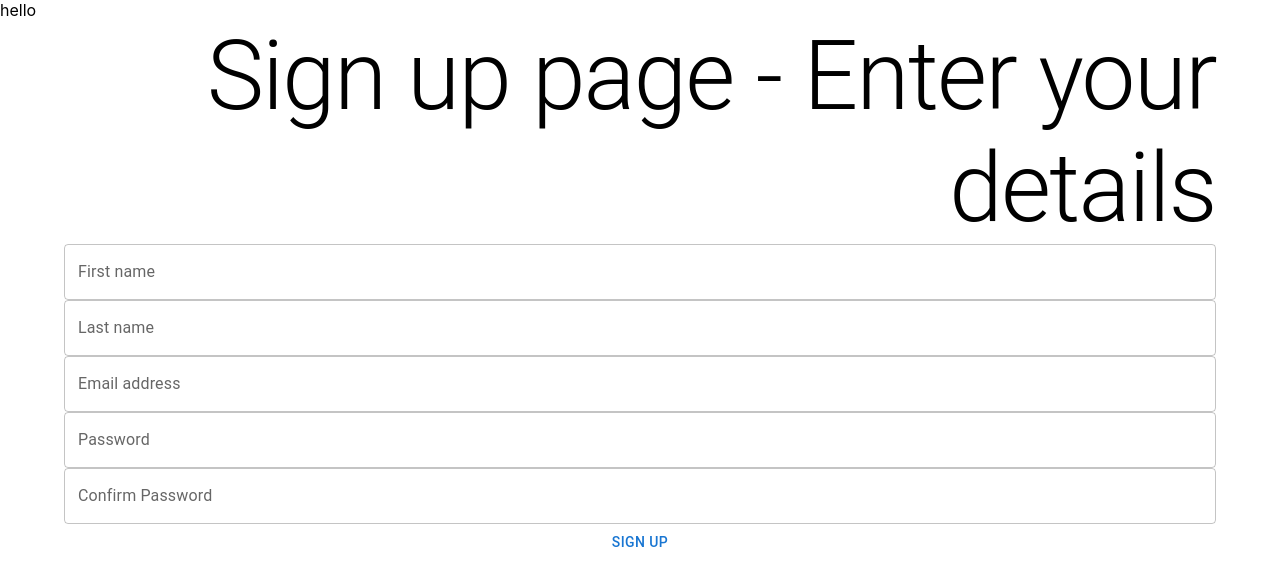
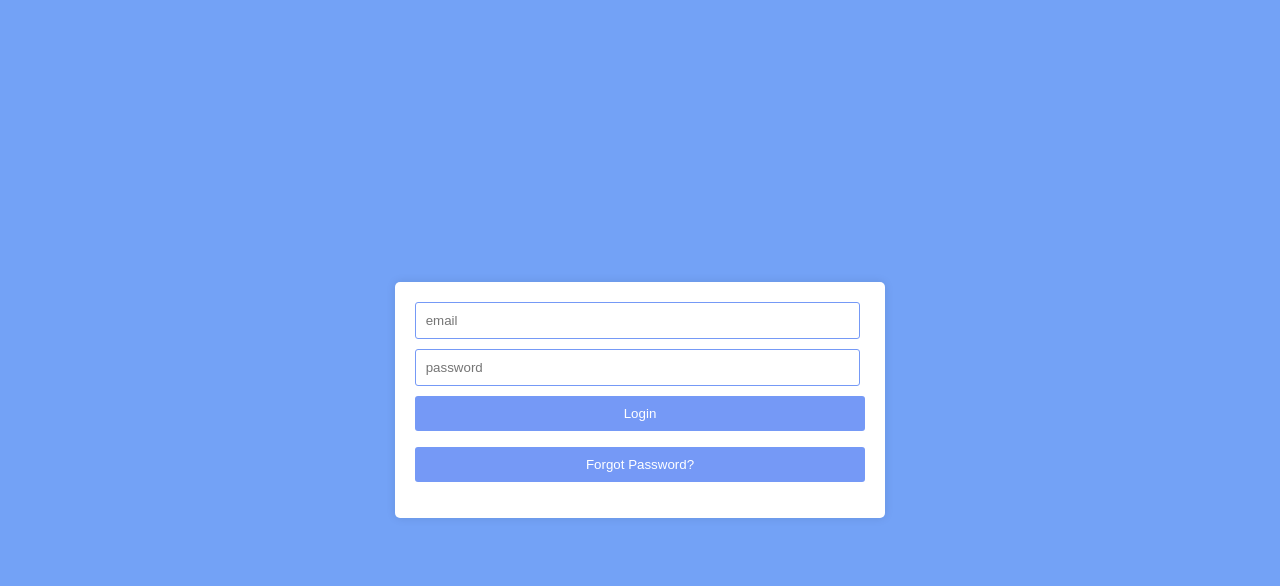
Before and after one commit to YahiaElFetouh/Project-Management-Application, a React (Create React App) app in the folder trello-frontend/: page /SignUp in a window 1280 px wide. Shown: the top 586 px of the page. Built offline with nearby package versions, Linux system fonts and the light colour scheme.

Commit message:
Changes made for the forgot password frontend

```diff
--- a/trello-frontend/package.json
+++ b/trello-frontend/package.json
@@ -12,11 +12,12 @@
     "@testing-library/jest-dom": "^5.16.5",
     "@testing-library/react": "^13.4.0",
     "@testing-library/user-event": "^13.5.0",
+    "axios": "^1.4.0",
     "formik": "^2.4.2",
     "react": "^18.2.0",
     "react-dom": "^18.2.0",
     "react-redux": "^8.1.1",
-    "react-router-dom": "^6.14.0",
+    "react-router-dom": "^6.14.1",
     "react-scripts": "5.0.1",
     "redux-logger": "^3.0.6",
     "web-vitals": "^2.1.4",
--- a/trello-frontend/src/App.js
+++ b/trello-frontend/src/App.js
@@ -1,25 +1,13 @@
-
-import './App.css';
-import{ store } from "./store"
-import {BrowserRouter} from "react-router-dom";
-import Router from "./routes";
-import { Provider } from 'react-redux';
-
-function App() {
-  return (
-    <>
-    <Provider store={store}>
-      <BrowserRouter>
-      <Router />
-
-      </BrowserRouter>
-    </Provider>
+import React from 'react';
+import LoginForm from './LoginForm';
 
 
-    </>
-
-
+const App = () => {
+  return (
+    <div>
+      <LoginForm />
+    </div>
   );
-}
+};
 
 export default App;
--- /dev/null
+++ b/trello-frontend/src/ForgotPassword.js
@@ -0,0 +1,47 @@
+import React, { useState } from 'react';
+
+function ForgotPassword({ handleLogin }) {
+  const [email, setEmail] = useState('');
+  const [securityAnswer, setSecurityAnswer] = useState('');
+  const [newPassword, setNewPassword] = useState('');
+
+  const handleSecurityAnswerChange = (e) => {
+    setSecurityAnswer(e.target.value);
+  };
+
+  const handleNewPasswordChange = (e) => {
+    setNewPassword(e.target.value);
+  };
+
+  const handleSubmit = (e) => {
+    e.preventDefault();
+    // TODO: Add logic to verify security answer and change password
+    console.log('Forgot password submitted:', email, securityAnswer, newPassword);
+    // Clear the form fields
+    setEmail('');
+    setSecurityAnswer('');
+    setNewPassword('');
+
+    // Call the handleLogin function to switch back to the Login form
+    handleLogin();
+  };
+
+  return (
+    <div>
+      <h2>Forgot Password</h2>
+      <form onSubmit={handleSubmit}>
+        <label>
+          Security Answer:
+          <input type="text" value={securityAnswer} onChange={handleSecurityAnswerChange} />
+        </label>
+        <label>
+          New Password:
+          <input type="password" value={newPassword} onChange={handleNewPasswordChange} />
+        </label>
+        <button type="submit">Submit</button>
+      </form>
+    </div>
+  );
+}
+
+export default ForgotPassword;
--- a/trello-frontend/src/LoginForm.js
+++ b/trello-frontend/src/LoginForm.js
@@ -2,9 +2,23 @@ import React, { useState } from 'react';
 import axios from 'axios';
 import qs from 'qs';
 import './LoginForm.css'
+import ForgotPassword from './ForgotPassword';
 const LoginForm = () => {
   const [username, setUsername] = useState('');
   const [password, setPassword] = useState('');
+  const [showForgotPassword, setShowForgotPassword] = useState(false);
+
+  const handleForgotPasswordClick = () => {
+    setShowForgotPassword(true);
+  };
+
+  const handleLogin = () => {
+    setShowForgotPassword(false);
+  };
+
+  if (showForgotPassword) {
+    return <ForgotPassword handleLogin={handleLogin} />;
+  }
 
   const handleUsernameChange = (e) => {
     setUsername(e.target.value);
@@ -65,6 +79,9 @@ const LoginForm = () => {
         />
 
          <button type="submit">Login</button>
+         <p>
+            <button onClick={handleForgotPasswordClick}>Forgot Password?</button>
+        </p>
       </div>
        </div>
 
--- a/trello-frontend/src/Pages/Boards.js
+++ /dev/null
@@ -1,33 +0,0 @@
-import * as Yup from "yup";
-
-import { Form, FormikProvider, useFormik } from "formik";
-import { LoadingButton } from "@mui/lab";
-import {
-  Container,Stack,TextField,Box,Typography} from "@mui/material";
-  import React, { useState } from 'react';
-
-
-
-export default function Boards() {
-
-
-
-    const [cards, setCards] = useState([]);
-
-    const addCard = () => {
-      const createNewCards = [...cards, <div key={cards.length} >New Card</div>];
-      setCards(createNewCards);
-    };
-
-
-  return (
-    <div>
-      <button class ="div-wrapper" onClick={addCard}>Create a new card</button>
-
-      {/* I have used the following resources to learn about map():
-      1) https://stackoverflow.com/questions/69065759/create-div-using-button-react
-      2) https://www.w3schools.com/js/js_maps.asp */}
-      {cards.map((cards) => cards)}
-    </div>
-  );
-}
--- a/trello-frontend/src/Pages/SignUp.js
+++ /dev/null
@@ -1,138 +0,0 @@
-import * as Yup from "yup";
-import { useState } from "react";
-import { Form, FormikProvider, useFormik } from "formik";
-import { LoadingButton } from "@mui/lab";
-import {
-  Container,Stack,TextField,Box,Typography} from "@mui/material";
-
-
-// import VisibilityIcon from "@mui/icons-material/Visibility";
-// import VisibilityOffIcon from '@mui/icons-material/VisibilityOff';
-
-export default function SignUp() {
-  const [passShow, setPass] = useState(false);
-
-  const Register = Yup.object().shape({
-    fName: Yup.string()
-       // in case first name is not entered
-      .required("Enter first name"),
-      lName: Yup.string()
-      // in case last name is not entered
-      .required("Enter last name"),
-    email: Yup.string()
-      .email("not valid!")
-      .required("Email is required!"),
-    password: Yup.string().required("Password is required!"),
-    confirmation: Yup.string().oneOf(
-      [Yup.ref("password"), null],
-      "Passwords are not matching!!"
-    ),
-  });
-
-
-
-  const formik = useFormik({
-    initialValues: {
-      fName: '',
-      lName: '',
-      email: '',
-      password: '',
-      confirmation: '',
-    },
-    validationSchema: Register,
-
-    onSubmit: async (values) => {
-      // const { email, password, firstName, lastName } = values;
-      console.log(values);
-
-
-
-
-
-    },
-  });
-
-
-
-
-  const { errors, touched, isSubmitting, handleSubmit, getFieldProps } = formik;
-
-  return (
-    <Container >
-      <Box >
-        <Stack >
-          <Box>
-            <Typography
-              variant="h1"
-              sx={{
-                textAlign: "right",
-              }}
-            >
-              Sign up page - Enter your details
-            </Typography>
-          </Box>
-
-          <FormikProvider value={formik}>
-            <Form onSubmit={handleSubmit}>
-
-              <Stack >
-                <TextField
-                  fullWidth
-                  label="First name"
-                  {...getFieldProps("fName")}
-                  error={Boolean(touched.fName && errors.fName)}
-                  helperText={touched.fName && errors.fName}
-                />
-
-                <TextField
-                  fullWidth
-                  label="Last name"
-                  {...getFieldProps("lName")}
-                  error={Boolean(touched.lName && errors.lName)}
-                  helperText={touched.lName && errors.lName}
-                />
-
-                <TextField
-                  fullWidth
-                  autoComplete="username"
-                  type="email"
-                  label="Email address"
-                  {...getFieldProps("email")}
-                  error={Boolean(touched.email && errors.email)}
-                  helperText={touched.email && errors.email}
-                />
-
-                <TextField
-                  fullWidth
-                  type="password"
-                  label="Password"
-                  {...getFieldProps("password")}
-                  error={Boolean(touched.password && errors.password)}
-                  helperText={touched.password && errors.password}
-                />
-
-                <TextField
-                  fullWidth
-                  type={passShow ? "text" : "password"}
-                  label="Confirm Password"
-                  {...getFieldProps("passwordConfirmation")}
-
-                  error={Boolean(
-                    touched.passwordConfirmation && errors.passwordConfirmation
-                  )}
-                  helperText={
-                    touched.passwordConfirmation && errors.passwordConfirmation
-                  }
-                />
-
-                <LoadingButton loading={isSubmitting}>
-                  Sign Up
-                </LoadingButton>
-              </Stack>
-            </Form>
-          </FormikProvider>
-        </Stack>
-      </Box>
-    </Container>
-  );
-}
--- a/trello-frontend/src/layouts/logoLayout.js
+++ /dev/null
@@ -1,12 +0,0 @@
-//create function
-import { Outlet } from "react-router-dom";
-
-export function LogoLayout() {
-    return (
-      <>
-        {"hello"}
-
-        <Outlet />
-      </>
-    );
-  }
--- a/trello-frontend/src/routes.js
+++ /dev/null
@@ -1,25 +0,0 @@
-import { useRoutes } from "react-router-dom"
-import SignUp from "./Pages/SignUp";
-import Boards from "./Pages/Boards";
-import { LogoLayout } from "./layouts/logoLayout";
-
-
-
-export default function Router() {
-  return useRoutes([
-      {
-          path: "/",
-          element: <LogoLayout />,
-          children: [
-              {
-                  path: "Boards",
-                  element: <Boards />,
-              },
-              {
-                path: "SignUp",
-                element: <SignUp />,
-            }
-          ],
-      },
-  ]);
-}
--- a/trello-frontend/src/store/index.js
+++ /dev/null
@@ -1,7 +0,0 @@
-import { configureStore } from "@reduxjs/toolkit"
-import logger from "redux-logger"
-export const store = configureStore({
-    reducer: {},
-    middleware: (getDefaultMiddleware) => getDefaultMiddleware().concat(logger),
-    devTools: process.env.NODE_ENV !== 'production',
-})
```
Also changed, not shown: 1 other file (tests, documents, lock files or other folders).
